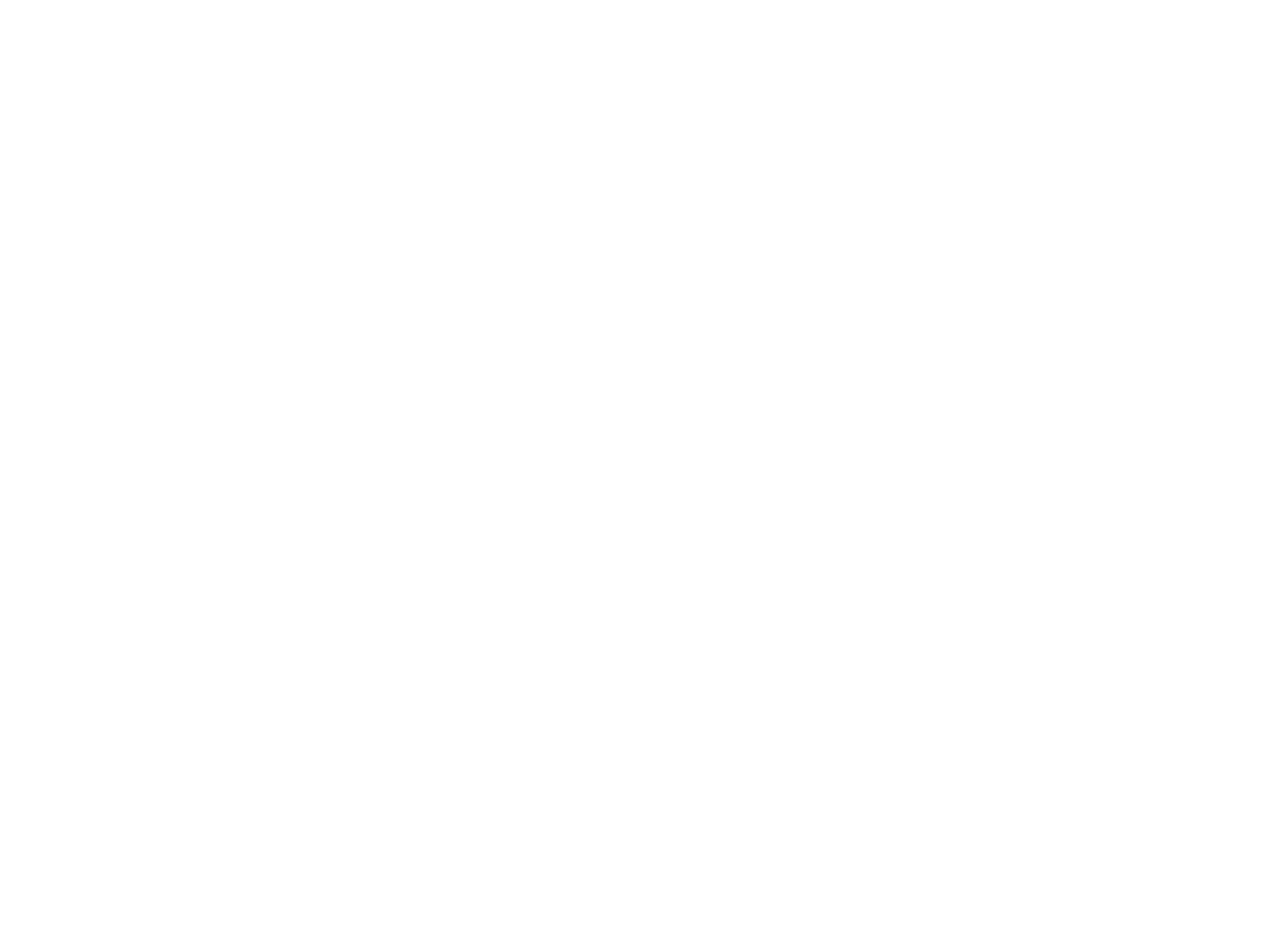
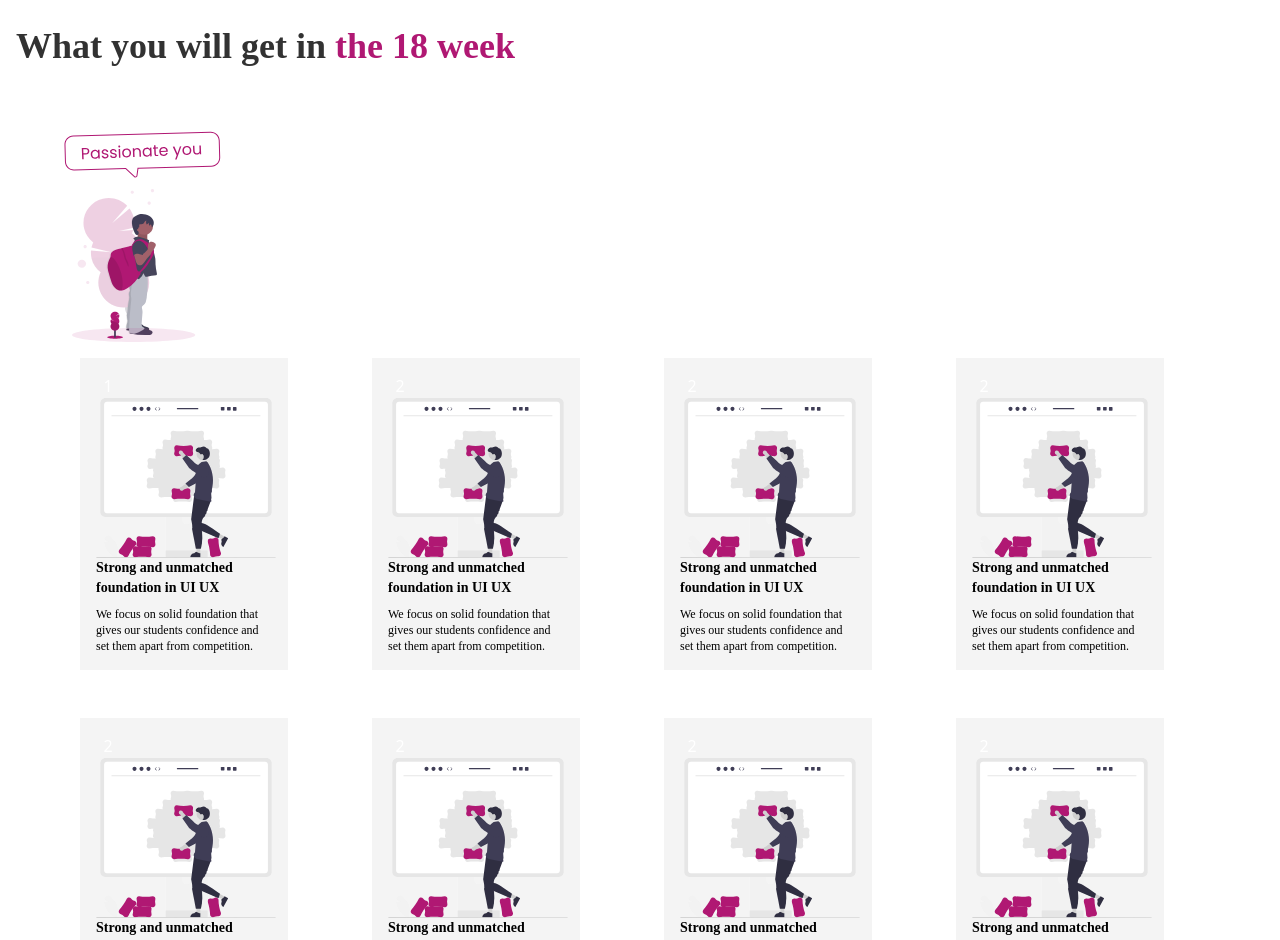
Before and after one commit to itsme-sherlock/Kasadara, a React (Create React App) app: page / in a window 1280 px wide. Shown: the part 720-1660 px from the top of the page. Before the commit the page ends 800 px from the top, so only its background shows below. Built offline with nearby package versions, Linux system fonts and the light colour scheme.

Commit message:
whyus in progress

```diff
--- a/src/App.js
+++ b/src/App.js
@@ -3,7 +3,7 @@
 import React from 'react';
 import NavBar from './components/NavBar';
 import MainContent from './components/MainContent';
-import WhatWillYouGet from './components/WhatWillYouGet';
+import WhatWillYouGet from './components/WhatWillYouGet/WhatWillYouGet';
 import WhyUS from './components/WhyUs';
 import UpcomingBatches from './components/UpcomingBatches';
 import CourseFee from './components/CourseFee/CourseFee';
@@ -13,9 +13,9 @@ function App() {
     <div>
       <NavBar />
       <MainContent/>
-      {/* <WhatWillYouGet/>
+      <WhatWillYouGet/>
       <WhyUS/>
-      <UpcomingBatches/>
+      {/* <UpcomingBatches/>
       <CourseFee/>
       <EighteenWeek/> */}
 
--- a/src/components/CourseFee/Cards.js
+++ b/src/components/CourseFee/Cards.js
@@ -1,5 +1,5 @@
 import React from 'react';
-import "../WhatWillYouGet.css";
+import '../WhatWillYouGet/WhatWillYouGet.css'
 const Card = ({ title, fee, description,gst }) => {
   return (
     <div className="card w-[210px] display-card flex flex-col items-stretch  ">
--- a/src/components/CourseFee/CourseFee.js
+++ b/src/components/CourseFee/CourseFee.js
@@ -1,6 +1,6 @@
 import React from "react";
 import Card from "./Cards";
-import "../WhatWillYouGet.css";
+import '../WhatWillYouGet/WhatWillYouGet.css'
 import { ReactComponent as GraduateHatSvg } from "../../Assets/CourseFees/SchoolSvg.svg";
 import { ReactComponent as WriteToUsSvg } from "../../Assets/CourseFees/border_color.svg";
 
--- a/src/components/EighteenWeeks/EighteenWeekCards.js
+++ b/src/components/EighteenWeeks/EighteenWeekCards.js
@@ -1,5 +1,5 @@
 import React from "react";
-import "../WhatWillYouGet.css";
+import '../WhatWillYouGet/WhatWillYouGet.css'
 function Cards({ week, heading, orderedList }) {
   return (
     <div className="eighteen-week-cards">
--- a/src/components/NavBar.js
+++ b/src/components/NavBar.js
@@ -15,7 +15,7 @@ function NavBar() {
     <header className=" bg-[#191919] p-4">
       <nav className=" flex  items-center justify-around flex-wrap ">
         <div className=" flex text-white"><LogoSvg></LogoSvg></div>
-        <div className="flex hidden p-4 md:flex ">
+        <div className="hidden p-4 md:flex ">
           <ul className="flex gap-6  ">
             <li className="text-[#D0D0D0] hover:text-white cursor-pointer">
             <Link to="course-journey" smooth={true} duration={500}>
@@ -39,7 +39,7 @@ function NavBar() {
             </li>
           </ul>
         </div>
-        <div className="flex items-center flex-wrap flex-shrink gap-6 hidden md:flex">
+        <div className="items-center flex-wrap flex-shrink gap-6 hidden md:flex">
         <div className="flex items-center flex-wrap  flex-shrink">
           <FontAwesomeIcon icon={faPhone} style={iconStyle} />
           <div className="text-[#84ED9B]">+911234567890</div>
--- /dev/null
+++ b/src/components/WhatWillYouGet/WhatWillYouGet.js
@@ -0,0 +1,127 @@
+import React from "react";
+import "./WhatWillYouGet.css";
+import { ReactComponent as PassionateYouSvg } from "../../Assets/Section 2/Passionate you.svg";
+import { ReactComponent as StrongSvg } from "../../Assets/Section 2/Strong and unmatched foundation in UX.svg";
+import { Element } from "react-scroll";
+import Card from './WhatWillYouGetCard';
+
+function WhatWillYouGet() {
+  // An array of card data (you can replace this with your actual card data)
+   // Define an array of card data with different styles and SVGs
+   const cards = [
+
+    {
+      number: 1,
+      heading: 'Strong and unmatched foundation in UI UX',
+      content: 'We focus on solid foundation that gives our students  confidence and set them apart from competition.',
+      svg: <StrongSvg/>,
+      style: '', // Add Tailwind CSS classes for styling
+    },
+    {
+      number: 2,
+      heading: 'Strong and unmatched foundation in UI UX',
+      content: 'We focus on solid foundation that gives our students  confidence and set them apart from competition.',
+      svg: <StrongSvg/>,
+      style: '', // Add Tailwind CSS classes for styling
+    },
+    {
+      number: 2,
+      heading: 'Strong and unmatched foundation in UI UX',
+      content: 'We focus on solid foundation that gives our students  confidence and set them apart from competition.',
+      svg: <StrongSvg/>,
+      style: '', // Add Tailwind CSS classes for styling
+    },
+    {
+      number: 2,
+      heading: 'Strong and unmatched foundation in UI UX',
+      content: 'We focus on solid foundation that gives our students  confidence and set them apart from competition.',
+      svg: <StrongSvg/>,
+      style: '', // Add Tailwind CSS classes for styling
+    },
+    {
+      number: 2,
+      heading: 'Strong and unmatched foundation in UI UX',
+      content: 'We focus on solid foundation that gives our students  confidence and set them apart from competition.',
+      svg: <StrongSvg/>,
+      style: '', // Add Tailwind CSS classes for styling
+    },
+    {
+      number: 2,
+      heading: 'Strong and unmatched foundation in UI UX',
+      content: 'We focus on solid foundation that gives our students  confidence and set them apart from competition.',
+      svg: <StrongSvg/>,
+      style: '', // Add Tailwind CSS classes for styling
+    },
+    {
+      number: 2,
+      heading: 'Strong and unmatched foundation in UI UX',
+      content: 'We focus on solid foundation that gives our students  confidence and set them apart from competition.',
+      svg: <StrongSvg/>,
+      style: '', // Add Tailwind CSS classes for styling
+    },
+    {
+      number: 2,
+      heading: 'Strong and unmatched foundation in UI UX',
+      content: 'We focus on solid foundation that gives our students  confidence and set them apart from competition.',
+      svg: <StrongSvg/>,
+      style: '', // Add Tailwind CSS classes for styling
+    },
+    {
+      number: 2,
+      heading: 'Strong and unmatched foundation in UI UX',
+      content: 'We focus on solid foundation that gives our students  confidence and set them apart from competition.',
+      svg: <StrongSvg/>,
+      style: '', // Add Tailwind CSS classes for styling
+    },
+    {
+      number: 2,
+      heading: 'Strong and unmatched foundation in UI UX',
+      content: 'We focus on solid foundation that gives our students  confidence and set them apart from competition.',
+      svg: <StrongSvg/>,
+      style: '', // Add Tailwind CSS classes for styling
+    },
+    // Add more card data here...
+  ];
+
+
+  return (
+    <Element name="course-journey">
+        <section className="m-0">
+      <div className="my-16 ml-4 w-full">
+        <h1 className="text-[#323232] w-full font-poppins font-extrabold sm:text-4xl text-2xl pr-5">
+          What you will get in<span className="text-[#B01873] font-poppins font-extrabold sm:text-4xl text-2xl"> the 18 week
+          </span>
+        </h1>
+      </div>
+
+        <div className="mx-16">
+          {/*Passionate you Card (different card than other cards) */}
+          <div>
+            <PassionateYouSvg/>
+          </div>
+        <div className="md:grid  flex overflow-x-auto md:grid-cols-4 gap-4">
+        {/* Generate cards from 1 to 12 */}
+        {cards.map((card, index) => (
+        <div key={index} className={`p-4 ${card.style}`}>
+        <Card
+          number={card.number}
+          heading={card.heading}
+          content={card.content}
+          svg={card.svg}
+        />
+      </div>
+        ))}
+          </div>
+
+
+
+
+      </div>
+    </section>
+    </Element>
+
+
+  );
+}
+
+export default WhatWillYouGet;
--- /dev/null
+++ b/src/components/WhatWillYouGet/WhatWillYouGetCard.js
@@ -0,0 +1,25 @@
+import React from "react";
+
+function Card({number,heading ,content,svg}){
+
+    return(
+
+        <div className="p-4 bg-[#F4F4F4] w-52">
+            {/* Card number */}
+            <div className="bg-[#B01873] sm:bg-transparent w-6 h-6 flex justify-center rounded-full text-white">{number}</div>
+            {/* SVG */}
+            {svg}
+            {/* Heading of the card */}
+            <p className="text-sm font-poppins font-extrabold">
+                {heading}
+
+            </p>
+            {/* content of the card */}
+            <p className="text-xs mt-2 font-poppins">
+                {content}
+
+            </p>
+          </div>
+    );
+}
+export default Card;
--- a/src/components/WhyUs.js
+++ b/src/components/WhyUs.js
@@ -13,19 +13,19 @@ function WhyUs() {
       }}
     >
       <div className="my-24 flex-col flex items-start pl-20  ">
-        <h1 className="text-white font-poppins font-extrabold text-4xl ">
+        <h1 className="text-white font-poppins font-extrabold text-2xl sm:text-4xl ">
           Why Us?
         </h1>
         <div className="py-3"></div>
         {/*Empty Space to give sapce bteween*/}
-        <p className="text-white font-poppins font-normal text-xl flex">
+        <p className="text-white font-poppins font-normal text-xs sm:text-xl flex">
           Hear from our mentors who have{" "}
-          <span className="text-[#84ED9B] font-poppins font-normal text-xl">
+          <span className="text-[#84ED9B] font-poppins font-normal text-xs sm:text-xl">
             {" "}
             deep expertise in
           </span>
         </p>
-        <p className="text-[#84ED9B] font-poppins font-normal text-xl">
+        <p className="text-[#84ED9B] font-poppins font-normal text-xs sm:text-xl">
           {" "}
           product and service industries
         </p>
```
Also changed, not shown: src/components/WhatWillYouGet.js (deleted, +0 -109 lines), src/components/MainContent.js, src/components/WhatWillYouGet/WhatWillYouGet.css (renamed from src/components/WhatWillYouGet.css), 1 other file (tests, documents, lock files or other folders).
